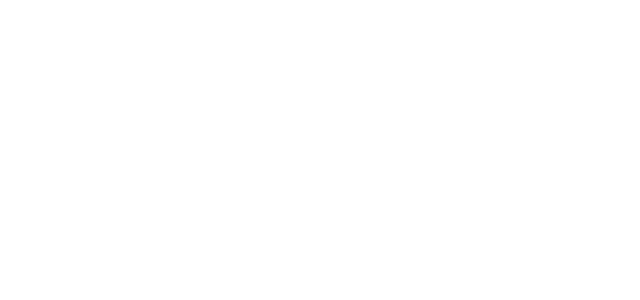
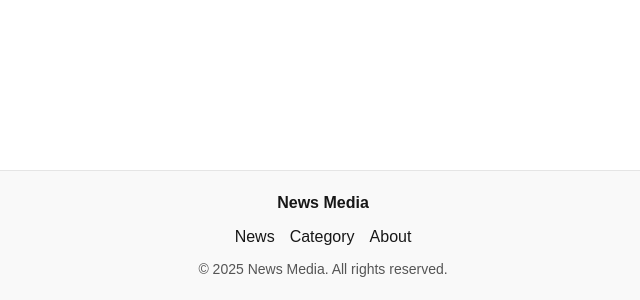
Before and after one commit to yanas-logs/nextjs-boilerplate, a Next.js app in the folder src/templates/news-media/: page / in a window 1280 px wide. Shown: the part 957-1257 px from the top of the page, without its empty margins (317-957 px from the left). Before the commit the page ends 1087 px from the top, so only its background shows below. Built offline with nearby package versions, Linux system fonts and the light colour scheme.

Commit message:
feat(components): create and apply Footer component

```diff
--- a/src/templates/news-media/app/layout.tsx
+++ b/src/templates/news-media/app/layout.tsx
@@ -5,6 +5,7 @@
 import Navbar from "@/components/Navbar";
 import MastHead from "@/components/MastHead";
 import HeadLine from "@/components/HeadLine";
+import Footer from "@/components/Footer";
 
 const geistSans = Geist({
   variable: "--font-geist-sans",
@@ -36,6 +37,7 @@
         <Navbar />
         <HeadLine />
         {children}
+        <Footer />
       </body>
     </html>
   );
--- /dev/null
+++ b/src/templates/news-media/components/Footer.tsx
@@ -0,0 +1,33 @@
+import Link from "next/link";
+
+export default function Footer() {
+  return (
+    <footer
+      style={{
+        display: "flex",
+        flexDirection: "column",
+        alignItems: "center",
+        padding: "20px",
+        borderTop: "1px solid #e5e5e5",
+        marginTop: "40px",
+        backgroundColor: "#f9f9f9",
+      }}
+    >
+      <div
+        style={{ fontWeight: "bold", fontSize: "16px", marginBottom: "10px" }}
+      >
+        News Media
+      </div>
+
+      <div style={{ display: "flex", gap: "15px", marginBottom: "10px" }}>
+        <Link href="/">News</Link>
+        <Link href="/category">Category</Link>
+        <Link href="/about">About</Link>
+      </div>
+
+      <div style={{ fontSize: "14px", color: "#555" }}>
+        &copy; {new Date().getFullYear()} News Media. All rights reserved.
+      </div>
+    </footer>
+  );
+}
```
